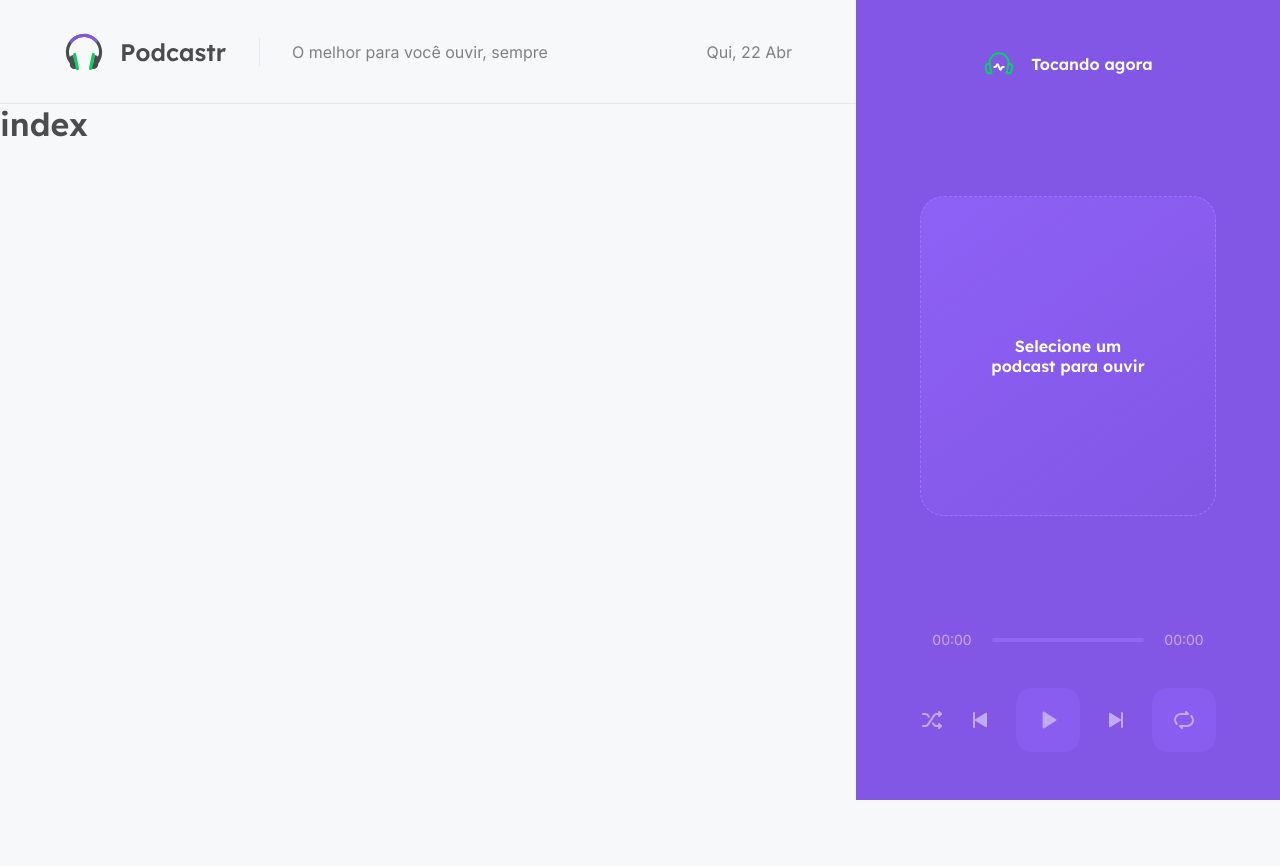
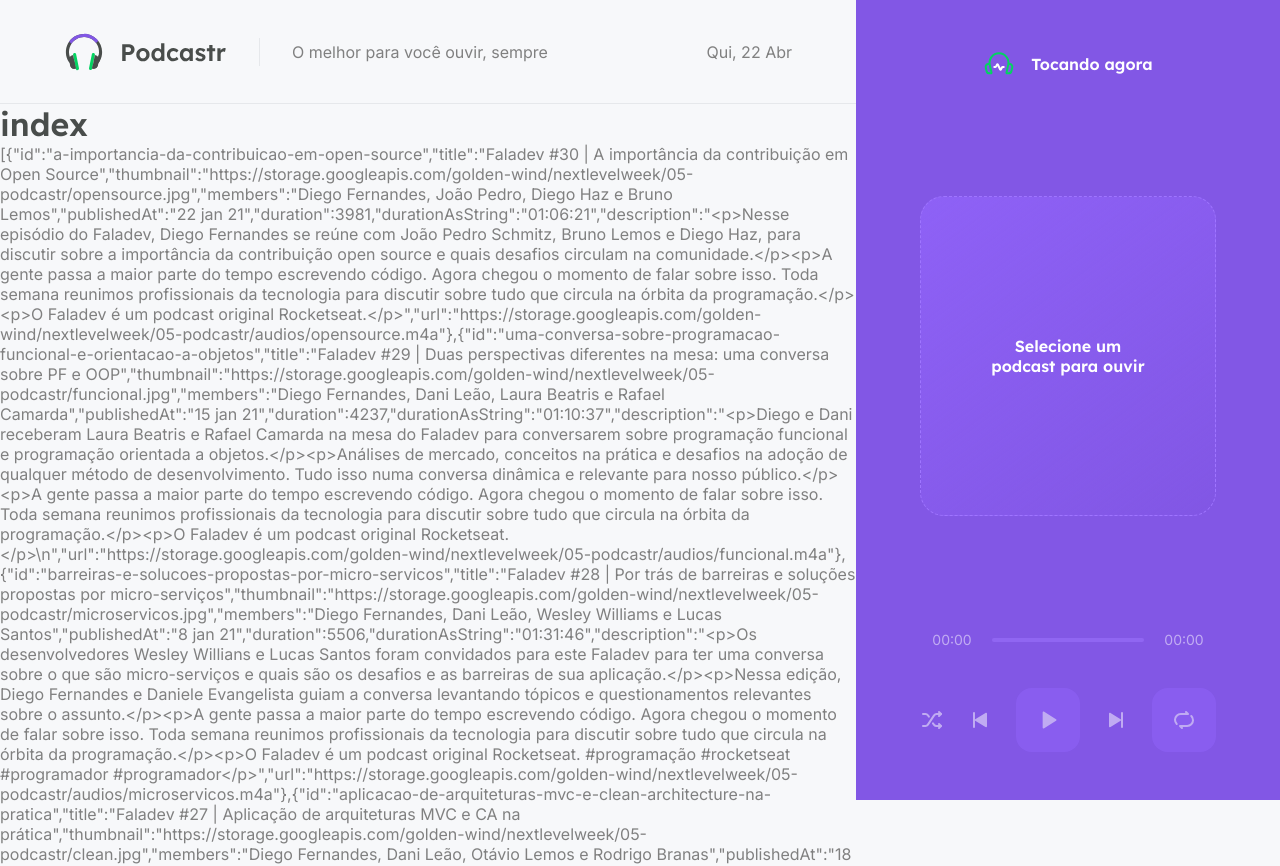
Before and after one commit to Gabriel02ps/podcastr, a Next.js app: page / in a window 1280 px wide. Shown: the top 866 px of the page. Before the commit the page ends 800 px from the top, so only its background shows below. Built offline with nearby package versions, Linux system fonts and the light colour scheme; data requests are answered from the project's data file.

Commit message:
formantando dados

```diff
--- a/src/pages/index.tsx
+++ b/src/pages/index.tsx
@@ -1,5 +1,8 @@
 import { GetStaticProps } from "next";
+import { format, parseISO } from "date-fns";
+import ptBR from "date-fns/locale/pt-BR";
 import { api } from "../services/api";
+import { convertDurationToTimeString } from "../utils/convertDurationToTimeString";
 
 type Episode = {
   id: string;
@@ -13,8 +16,11 @@
 
 export default function Home(props: HomeProps) {
   return (
-   <h1>index</h1>
-  )
+    <div>
+      <h1>index</h1>
+      <p>{JSON.stringify(props.episodes)}</p>
+    </div>
+  );
 }
 
 export const getStaticProps: GetStaticProps = async () => {
@@ -26,9 +32,23 @@
     }
   });
 
+  const episodes = data.map(episode => {
+    return {
+      id: episode.id,
+      title: episode.title,
+      thumbnail: episode.thumbnail,
+      members: episode.members,
+      publishedAt: format(parseISO(episode.published_at), 'd MMM yy', {locale: ptBR}),
+      duration: Number(episode.file.duration),
+      durationAsString: convertDurationToTimeString(Number(episode.file.duration)),
+      description: episode.description,
+      url: episode.file.url,
+    };
+  })
+
   return {
     props: {
-      episodes: data,
+      episodes,
     },
     revalidate: 60 * 60 * 8,
   };
--- /dev/null
+++ b/src/utils/convertDurationToTimeString.ts
@@ -0,0 +1,11 @@
+export function convertDurationToTimeString(duration: number) {
+  const hours = Math.floor(duration / 3600);
+  const minutes = Math.floor((duration % 3600) / 60);
+  const seconds = duration % 60;
+
+  const timeString = [hours, minutes, seconds]
+    .map((unit) => String(unit).padStart(2, "0"))
+    .join(":");
+
+  return timeString;
+}
```
